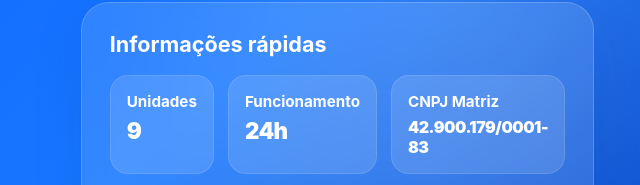
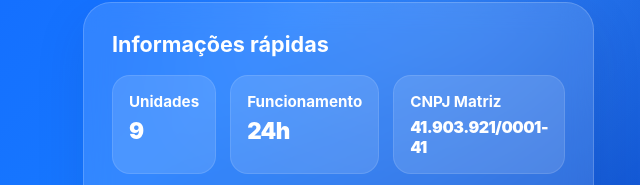
Before and after one commit to SrFulcrum/farmacia-comunitaria, a plain HTML site: page index.html in a window 1280 px wide. Shown: the part 229-414 px from the top of the page, 636-1276 px from the left. Drawn offline with Linux system fonts and the light colour scheme.

Commit message:
Add files via upload

```diff
--- a/index.html
+++ b/index.html
@@ -670,7 +670,7 @@
             </div>
             <div class="stat">
               <strong>CNPJ Matriz</strong>
-              <span style="font-size:1rem">42.900.179/0001-83</span>
+              <span style="font-size:1rem">41.903.921/0001-41</span>
             </div>
           </div>
           <div class="info-list" style="margin-top: 14px;">
@@ -817,7 +817,7 @@
             <div class="contact-lines">
               <div class="contact-line">
                 <strong>CNPJ da matriz</strong>
-                <span>42.900.179/0001-83</span>
+                <span>41.903.921/0001-41</span>
               </div>
               <div class="contact-line">
                 <strong>Atendimento</strong>
@@ -857,7 +857,7 @@
   <footer class="footer">
     <div class="container footer-box">
       <div>© 2026 Farmácia Comunitária. Todos os direitos reservados.</div>
-      <div>CNPJ da matriz: 42.900.179/0001-83</div>
+      <div>CNPJ da matriz: 41.903.921/0001-41</div>
       <div>Quem compara compra aqui.</div>
     </div>
   </footer>
```
